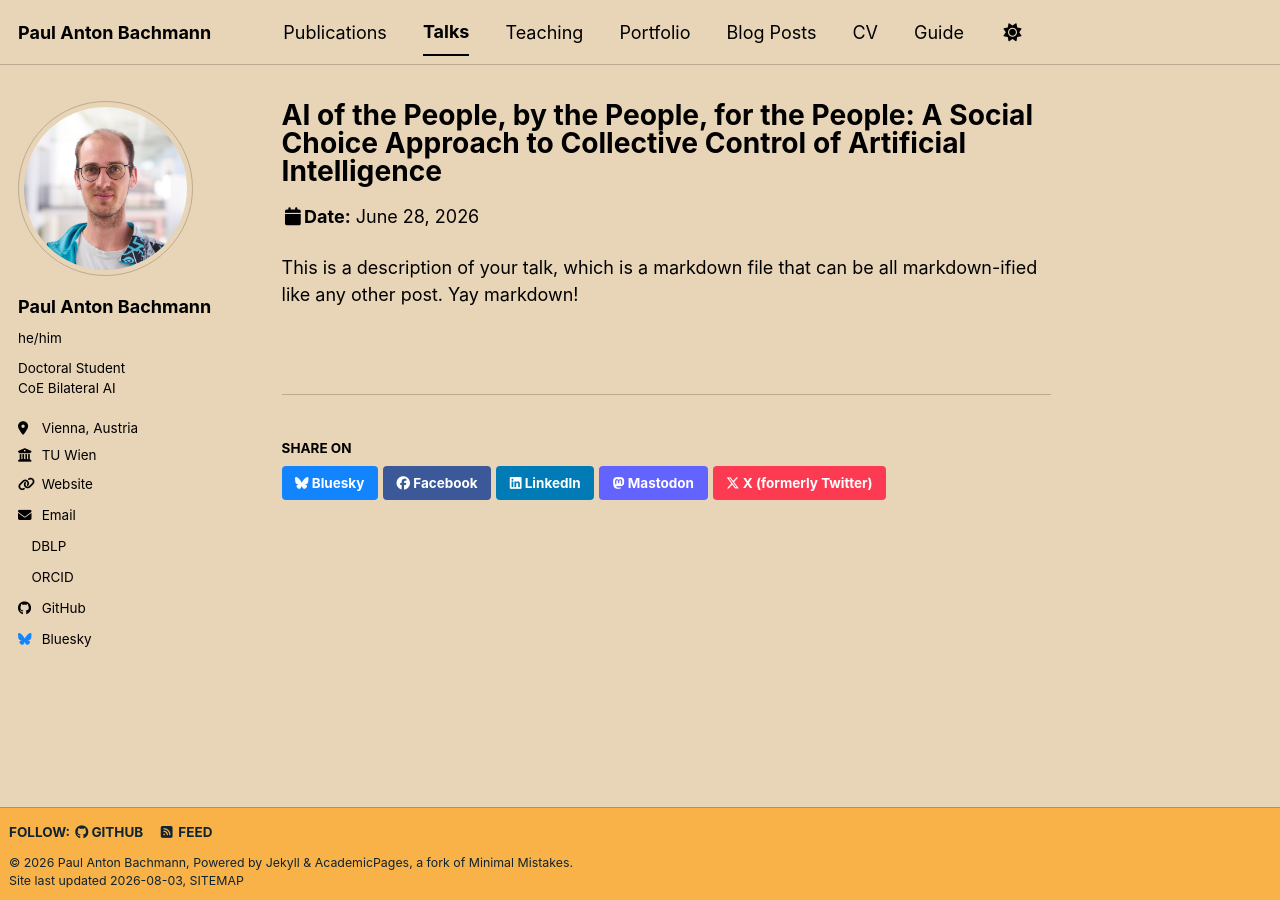
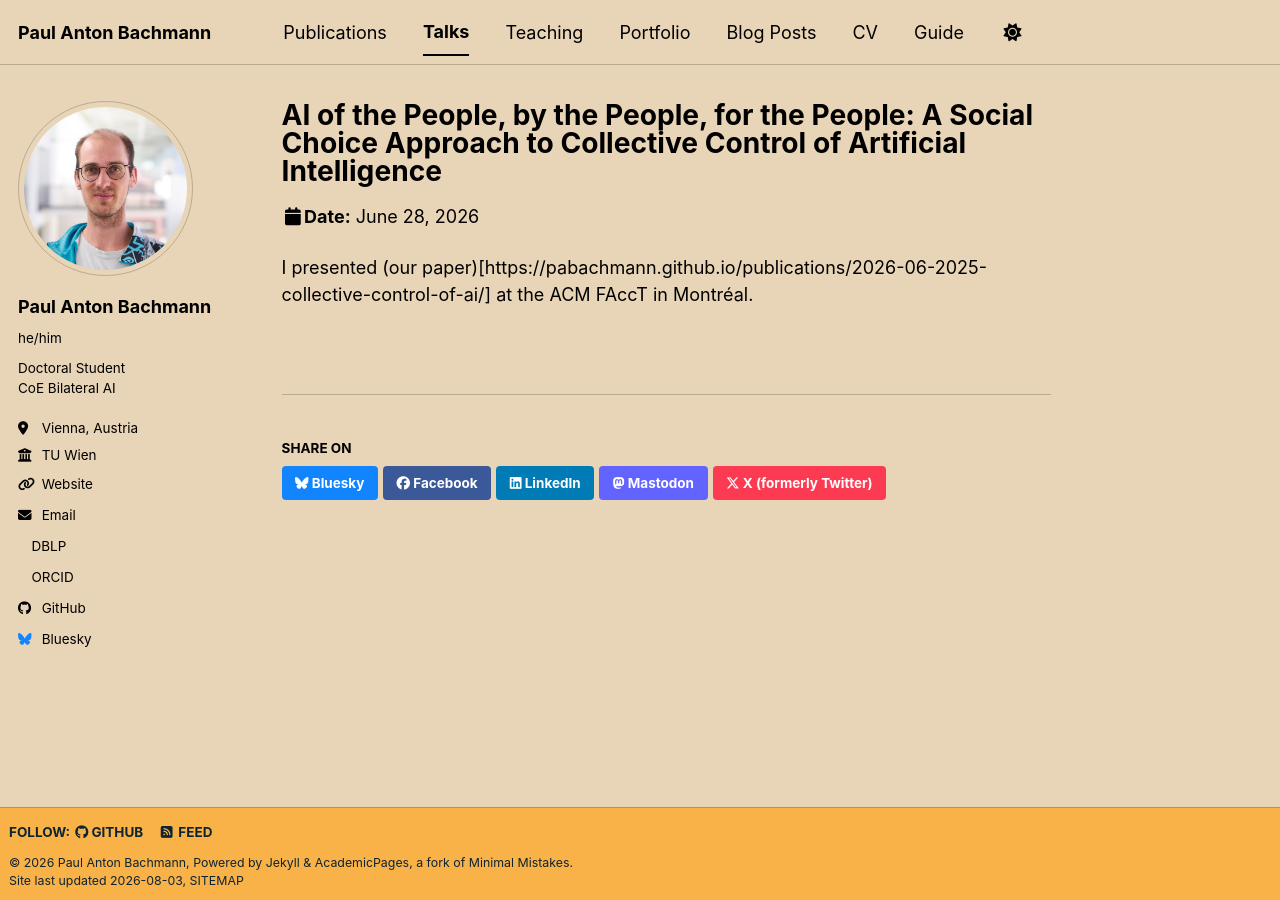
Before and after one commit to pabachmann/pabachmann.github.io, a Jekyll site: the page built from _talks/2026-06-28-FAccT.md, in a window 1280 px wide. Built offline with Jekyll 4.4.1, drawn with Linux system fonts in a browser that asks for light colours; a style sheet for code colours, icons or effects is not loaded.

Commit message:
Update 2026-06-28-FAccT.md

```diff
--- a/_talks/2026-06-28-FAccT.md
+++ b/_talks/2026-06-28-FAccT.md
@@ -4,7 +4,7 @@ collection: talks
 type: "Conference Presentation"
 venue: "ACM Conference on Fairness, Accountability and Transparency 2026"
 date: 2026-06-28
-location: "Montreal, QC, Canada"
+location: "Montréal, QC, Canada"
 ---
 
-This is a description of your talk, which is a markdown file that can be all markdown-ified like any other post. Yay markdown!
+I presented (our paper)[https://pabachmann.github.io/publications/2026-06-2025-collective-control-of-ai/] at the ACM FAccT in Montréal.
```
